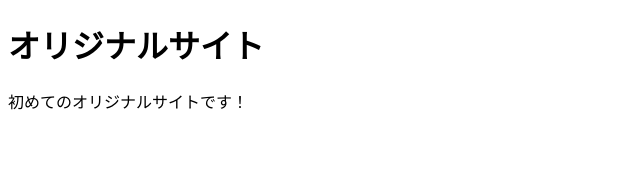
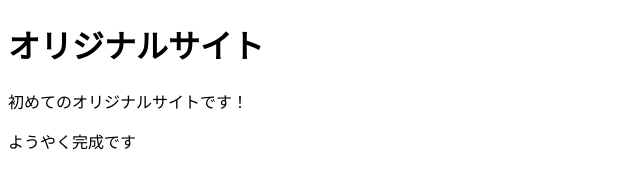
Before and after one commit to eita0426/Mysite, a plain HTML site: page index.html in a window 1280 px wide. Shown: the whole page, without its empty margins (0-640 px from the left). Drawn offline with Linux system fonts and the light colour scheme.

Commit message:
Add files via upload

```diff
--- a/index.html
+++ b/index.html
@@ -8,5 +8,6 @@
 <body>
     <h1>オリジナルサイト</h1>
     <p>初めてのオリジナルサイトです！</p>
+    <p>ようやく完成です</p>
 </body>
 </html>
```
